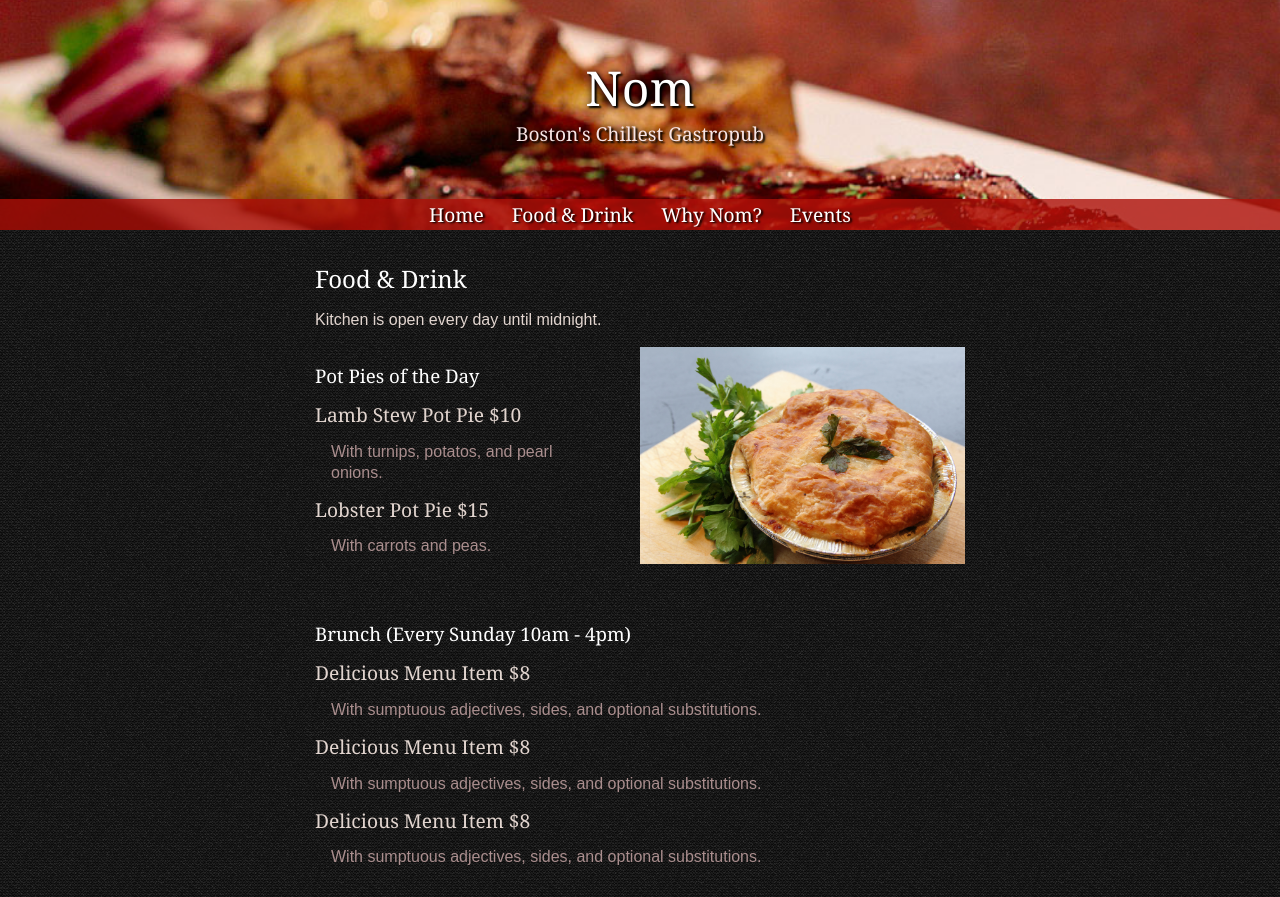
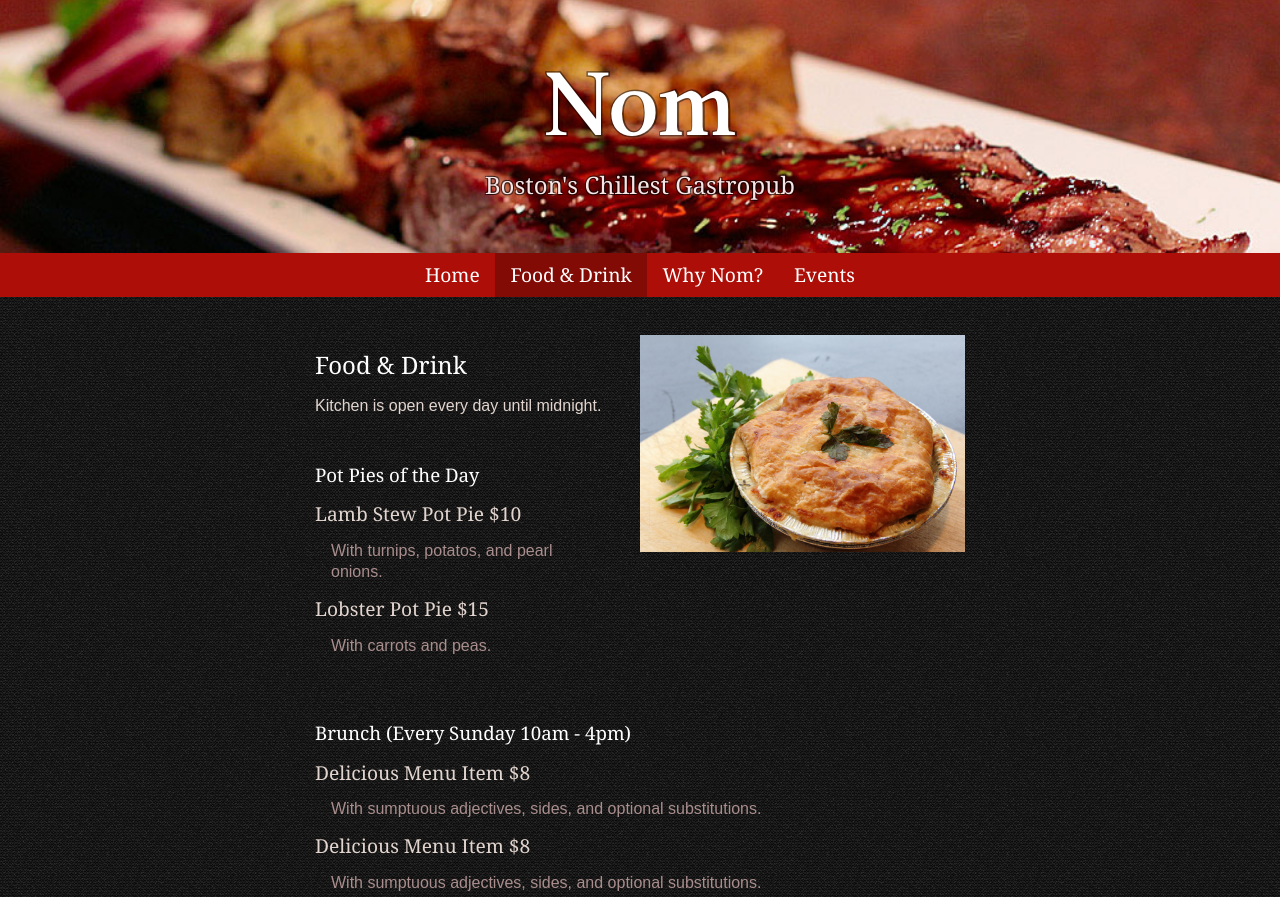
Before and after one commit to incompl/nom, a plain HTML site: page site/food-and-drink.html in a window 1280 px wide. Shown: the top 897 px of the page. Drawn offline with Linux system fonts and the light colour scheme.

Commit message:
design advice from @isaacdurazo

```diff
--- a/site/css/screen.css
+++ b/site/css/screen.css
@@ -53,58 +53,61 @@ header, nav {
 
 header {
   text-align: center;
-  padding: 1em 0 0;
+  padding: 1.8em 0 0;
   background-image: url('../img/steak-small.jpg');
-  background-position: 50% 42%;
+  background-position: 50% 60%;
   background-repeat: no-repeat;
   background-size: cover;
   color: white;
 }
 
 header h1 {
-  font-size: 2em;
-  margin: .5em 0 .2em;
-  text-shadow: 0 0 7px black, 2px 2px 2px black;
+  margin: 0;
 }
 
-header h1 a:link, header h1 a:visited {
-  color: white;
-  text-decoration: none;
-}
 header h1 a:hover {
   background: transparent;
 }
 
+header h1 img {
+  width: 200px;
+}
+
 header h2 {
-  font-size: 1em;
-  margin: 1.3em 0 2em;
-  text-shadow: 0 0 7px black, 2px 2px 2px black;
+  font-size: 1.3em;
+  margin: 0em 0 2.4em;
   color: rgb(247, 229, 229);
+  text-shadow:  1px  1px 0 rgba(0,0,0,.5),
+               -1px  1px 0 rgba(0,0,0,.5),
+                1px -1px 0 rgba(0,0,0,.5),
+               -1px -1px 0 rgba(0,0,0,.5)
 }
 
 nav {
   text-align: center;
-  background-color: rgba(173, 15, 8, 0.8);
+  background-color: rgba(173, 15, 8, 1);
   font-size: 1.2em;
-  padding: .2em 0 .15em;
-  margin: 0 0 1em;
-  line-height: 1.3em;
+  margin: 0 0 2em;
 }
 
 nav a {
-  margin: 0 .4em;
-  padding: .1em .2em 0;
+  margin: 0;
+  padding: .6em .8em;
   white-space: nowrap;
+  display: inline-block;
 }
 
 nav a:link, nav a:visited {
   text-decoration: none;
   font-family: Georgia, serif;
   color: white;
-  text-shadow: 2px 1px 2px black;
 }
 nav a:hover {
-  background: rgba(0, 0, 0, .6);
+  background: rgba(0, 0, 0, .5);
+}
+
+nav a.active {
+  background: rgba(0, 0, 0, .25);
 }
 
 dl {
@@ -154,6 +157,10 @@ blockquote {
   margin: 0 .2em;
 }
 
+.menu-info {
+  margin: 0 0 3em 0;
+}
+
 #phone-number {
   font-size: 1.5em;
   color: white;
@@ -172,6 +179,10 @@ blockquote {
 #address a {
   color: white;
   text-decoration: none;
+}
+
+#hours {
+  margin: 0 0 1em;
 }
 
 #hours-open {
@@ -204,7 +215,9 @@ section {
 
 footer {
   text-align: center;
-  padding: .5em 0;
+  background: rgba(43, 43, 43, 1);
+  margin: 2em 0 0 0;
+  padding: .6em 0;
 }
 
 footer a {
@@ -214,7 +227,7 @@ footer a {
 footer a:link, footer a:visited {
   margin: 0 .2em;
   font-size: .9em;
-  color: #AA8E8E;
+  color: #AFA2A2;
 }
 
 footer a:hover {
@@ -258,16 +271,14 @@ footer a:hover {
   }
 
   #phone {
-    padding: 2.4em 0 0 0;
+    /*padding: 2em;*/
   }
 
-  header h1 {
-    font-size: 3em;
-    margin: 1.3em 0 .2em;
+  header h1 img {
+    width: auto;
   }
 
   header h2 {
-    font-size: 1.2em;
-    margin: 1.3em 0 2.8em;
+    font-size: 1.5em;
   }
 }
--- a/site/food-and-drink.html
+++ b/site/food-and-drink.html
@@ -9,27 +9,26 @@
   </head>
   <body>
     <header>
-      <h1><a href=".">Nom</a></h1>
+      <h1><a href="."><img src="img/logo.png" alt="Nom"></a></h1>
       <h2>Boston's Chillest Gastropub</h2>
       <nav>
         <div class="container">
-          <a href="index.html">Home</a>
-          <a href="food-and-drink.html">Food &amp; Drink</a>
-          <a href="why-nom.html">Why Nom?</a>
-          <a href="events.html">Events</a>
+          <a href="index.html">Home</a><a class="active" href="food-and-drink.html">Food &amp; Drink</a><a href="why-nom.html">Why Nom?</a><a href="events.html">Events</a>
         </div>
       </nav>
     </header>
     <section>
       <div class="container">
 
-        <div class="col">
+        <div class="clear">
+          <div class="col col-50">
+
+            <div class="col menu-info">
               <h2>Food &amp; Drink</h2>
               <p>Kitchen is open every day until midnight.</p>
             </div>
 
-        <div class="clear">
-          <div class="col col-50">
+            <div class="col">
               <h3>Pot Pies of the Day</h3>
               <dl>
                 <dt>Lamb Stew Pot Pie $10</dt>
@@ -38,18 +37,23 @@
                 <dd>With carrots and peas.</dd>
               </dl>
             </div>
+
+          </div>
+
           <div class="col col-50">
+
             <a href="why-nom.html">
-              <span data-picture data-alt="A giant stone face at The Bayon temple in Angkor Thom, Cambodia">
+              <span data-picture data-alt="We're famous for our pot pie">
                 <span data-src="img/potpie-small.jpg"></span>
                 <span data-src="img/potpie.jpg" data-media="(min-width: 600px)"></span>
-
                 <noscript>
                     <img src="img/potpie-small.jpg">
                 </noscript>
               </span>
             </a>
+
           </div>
+
         </div>
 
         <div class="col">
```
Also changed, not shown: site/business.html (+2 -5 lines), site/events.html (+2 -5 lines), site/index.html (+9 -12 lines), site/why-nom.html (+2 -5 lines), site/img/logo.png (added). Lines whose indentation alone changed are shown as unchanged.
